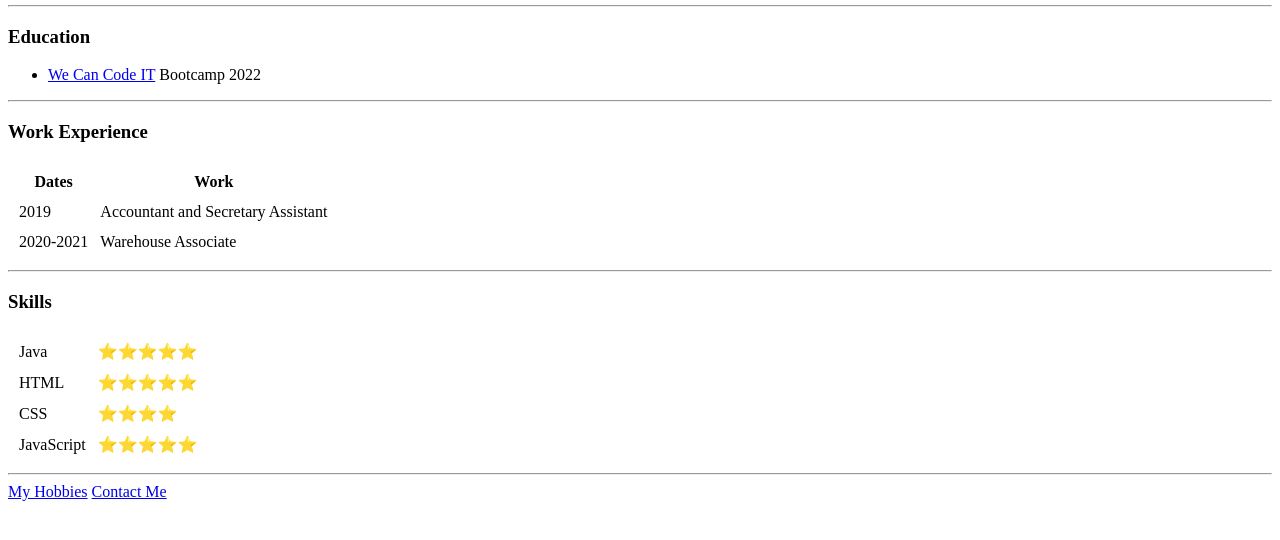
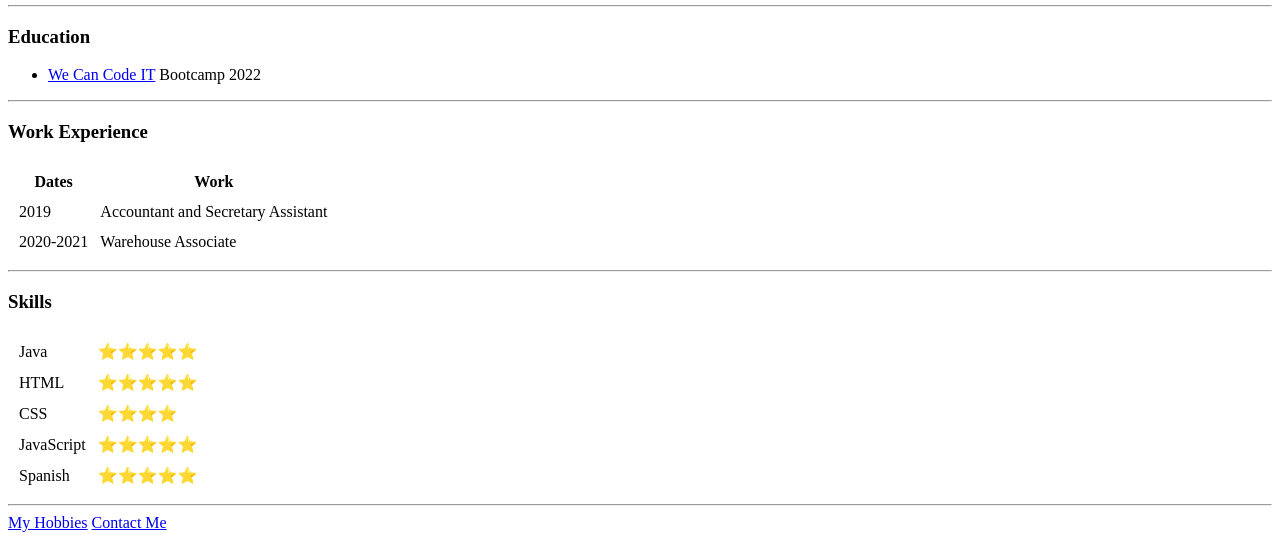
Before and after one commit to zaylet/Practice, a plain HTML site: page index.html in a window 1280 px wide. Shown: the part 357-897 px from the top of the page. Before the commit the page ends 866 px from the top, so only its background shows below. Drawn offline with Linux system fonts and the light colour scheme.

Commit message:
added skills

```diff
--- a/index.html
+++ b/index.html
@@ -61,6 +61,10 @@
             <td>JavaScript</td>
             <td>⭐️⭐⭐⭐⭐</td>
         </tr>
+        <tr>
+            <td>Spanish</td>
+            <td>⭐️⭐⭐⭐⭐</td>
+        </tr>
     </table>
     <hr>
     <a href="hobbies.html">My Hobbies</a>
```
